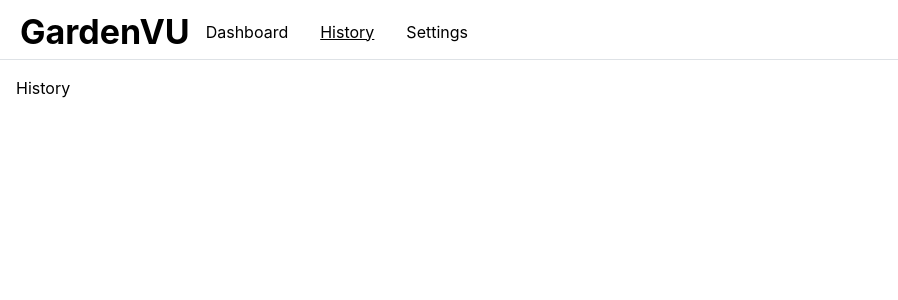
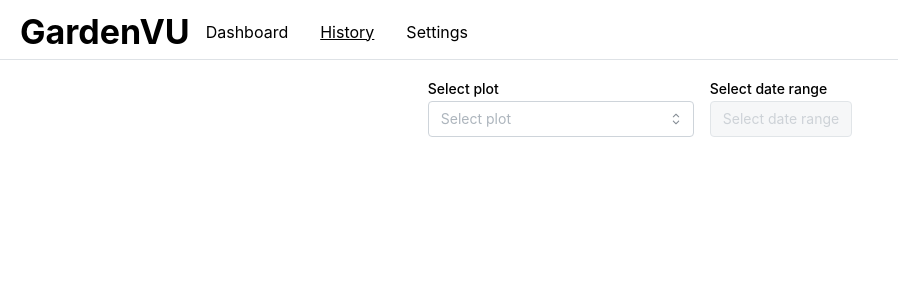
Before and after one commit to GardenVU/gardenvu-frontend, a React (Vite) app: page /history in a window 1280 px wide. Shown: the top 300 px of the page, without its empty margins (0-898 px from the left). Built offline with nearby package versions, Linux system fonts and the light colour scheme.

Commit message:
Started history page, updated graphs

```diff
--- a/src/components/Graph.tsx
+++ b/src/components/Graph.tsx
@@ -3,8 +3,10 @@ import {
   SensorData,
   SensorDataColors,
   SensorDataName,
+  SensorDataTitle,
 } from "../interfaces/SensorData.interface";
 import { Group, Title } from "@mantine/core";
+import GraphTooltip from "./GraphTooltip";
 
 interface GraphProps {
   data: SensorData[];
@@ -13,18 +15,12 @@ interface GraphProps {
 }
 
 const Graph = ({ data, value, dataKey }: GraphProps) => {
-  const title =
-    value === "temperature"
-      ? "Temperature"
-      : value === "pH"
-        ? "pH"
-        : value === "tds"
-          ? "TDS"
-          : "Water Level";
-
+  /** Render **/
   return (
     <Group>
-      <Title order={3}>{title}</Title>
+      <Title order={3}>
+        {SensorDataTitle[value.toUpperCase() as keyof typeof SensorDataTitle]}
+      </Title>
       <LineChart
         h={225}
         data={data}
@@ -47,6 +43,11 @@ const Graph = ({ data, value, dataKey }: GraphProps) => {
           },
         }}
         curveType="step"
+        tooltipProps={{
+          content: ({ label, payload }) => (
+            <GraphTooltip label={label} payload={payload} />
+          ),
+        }}
       />
     </Group>
   );
--- a/src/components/GraphPanel.tsx
+++ b/src/components/GraphPanel.tsx
@@ -13,12 +13,13 @@ interface GraphPanelProps {
 }
 
 const GraphPanel = ({ data }: GraphPanelProps) => {
+  /** States and Context **/
   const [selected, setSelected] = useState<SensorDataName>(
     SensorDataName.TEMPERATURE,
   );
 
+  /** Render **/
   return (
-
     <Grid justify="center" align="center">
       <Grid.Col span="content">
         <Stack>
--- /dev/null
+++ b/src/components/GraphTooltip.tsx
@@ -0,0 +1,33 @@
+import { Paper, Text } from "@mantine/core";
+import { SensorDataTitle } from "../interfaces/SensorData.interface";
+
+interface GraphTooltipProps {
+  label: string;
+  // eslint-disable-next-line @typescript-eslint/no-explicit-any
+  payload: Record<string, any>[] | undefined;
+}
+
+const GraphTooltip = ({ label, payload }: GraphTooltipProps) => {
+  if (!payload) return null;
+  return (
+    <Paper px="md" py="sm" withBorder shadow="md" radius="md">
+      <Text fw={500} mb={5}>
+        {new Date(label).toDateString()}
+      </Text>
+      <Text mb={5}>{new Date(label).toLocaleTimeString()}</Text>
+      {/*eslint-disable-next-line @typescript-eslint/no-explicit-any*/}
+      {payload.map((item: any) => (
+        <Text key={item.name} c={item.color} fz="sm">
+          {
+            SensorDataTitle[
+              item.name.toUpperCase() as keyof typeof SensorDataTitle
+            ]
+          }
+          : {item.value}
+        </Text>
+      ))}
+    </Paper>
+  );
+};
+
+export default GraphTooltip;
--- a/src/data/test-data.ts
+++ b/src/data/test-data.ts
@@ -1,3 +1,4 @@
+import { Plot } from "../interfaces/Plot.interface";
 import { SensorData } from "../interfaces/SensorData.interface";
 import { faker } from "@faker-js/faker";
 
@@ -12,8 +13,13 @@ export const createTestData = (): SensorData => {
   };
 };
 
-export const createTestPlotData = (): SensorData[] => {
-  return Array(10)
-    .fill(null)
-    .map(() => createTestData());
+export const createTestPlotData = (): Plot => {
+  return {
+    _id: faker.string.uuid(),
+    name: faker.word.adjective() + " plot",
+    data: Array.from({ length: 10 }, () => createTestData()),
+    createdAt: faker.date
+      .recent({ days: faker.number.int({ min: 5, max: 10 }) })
+      .toISOString(),
+  };
 };
--- a/src/index.tsx
+++ b/src/index.tsx
@@ -2,6 +2,7 @@ import React from "react";
 import ReactDOM from "react-dom/client";
 import "@mantine/core/styles.css";
 import "@mantine/charts/styles.css";
+import "@mantine/dates/styles.css";
 import { createTheme, MantineProvider } from "@mantine/core";
 import Router from "./router/router.tsx";
 
--- a/src/pages/Dashboard.tsx
+++ b/src/pages/Dashboard.tsx
@@ -11,13 +11,15 @@ const plotsData = [
 ];
 
 const Dashboard = () => {
+  /** States and Context **/
   const [selectedPlot, setSelectedPlot] = useState<number>(0);
 
+  /** Render **/
   return (
     <div>
-      <GraphPanel data={plotsData[selectedPlot]} />
+      <GraphPanel data={plotsData[selectedPlot].data} />
       <SimpleGrid cols={plotsData.length}>
-        {plotsData.map((data, index) => (
+        {plotsData.map((plot, index) => (
           <Card
             key={index}
             shadow="sm"
@@ -40,7 +42,7 @@ const Dashboard = () => {
                     </Text>
                   }
                 >
-                  {data[data.length - 1].temperature}
+                  {plot.data[plot.data.length - 1].temperature}
                 </List.Item>
                 <List.Item
                   icon={
@@ -49,7 +51,7 @@ const Dashboard = () => {
                     </Text>
                   }
                 >
-                  {data[data.length - 1].pH}
+                  {plot.data[plot.data.length - 1].pH}
                 </List.Item>
                 <List.Item
                   icon={
@@ -58,7 +60,7 @@ const Dashboard = () => {
                     </Text>
                   }
                 >
-                  {data[data.length - 1].tds}
+                  {plot.data[plot.data.length - 1].tds}
                 </List.Item>
                 <List.Item
                   icon={
@@ -67,7 +69,7 @@ const Dashboard = () => {
                     </Text>
                   }
                 >
-                  {data[data.length - 1].waterLevel}
+                  {plot.data[plot.data.length - 1].waterLevel}
                 </List.Item>
               </List>
             </Stack>
--- a/src/pages/History.tsx
+++ b/src/pages/History.tsx
@@ -1,7 +1,68 @@
-import { Text } from "@mantine/core";
+import { Group, Select } from "@mantine/core";
+import { Plot } from "../interfaces/Plot.interface";
+import { useState } from "react";
+import { createTestPlotData } from "../data/test-data";
+import { DatePickerInput } from "@mantine/dates";
+import GraphPanel from "../components/GraphPanel";
+
+const plotsData = [
+  createTestPlotData(),
+  createTestPlotData(),
+  createTestPlotData(),
+];
 
 const History = () => {
-  return <Text>History</Text>;
+  /** States and Context **/
+  const [selectedPlot, setSelectedPlot] = useState<Plot | null>(null);
+  const [dateRange, setDateRange] = useState<[Date | null, Date | null]>([
+    null,
+    null,
+  ]);
+
+  /** Render **/
+  const plotOptions = plotsData.map((plot, index) => ({
+    value: plot._id,
+    label: `Plot ${index + 1}`,
+  }));
+
+  return (
+    <div>
+      <Group mb={10} justify="center">
+        <Select
+          key={selectedPlot?._id}
+          data={plotOptions}
+          label="Select plot"
+          placeholder="Select plot"
+          value={selectedPlot?._id}
+          onChange={(value) => {
+            setSelectedPlot(
+              plotsData.find((plot) => plot._id === value) || null,
+            );
+          }}
+          clearable
+        />
+        <DatePickerInput
+          type="range"
+          label="Select date range"
+          placeholder="Select date range"
+          value={dateRange}
+          onChange={(value) => setDateRange(value)}
+          clearable
+          minDate={
+            selectedPlot?.createdAt
+              ? new Date(selectedPlot.createdAt)
+              : undefined
+          }
+          maxDate={new Date()}
+          disabled={!selectedPlot}
+          firstDayOfWeek={0}
+        />
+      </Group>
+      {dateRange[0] && dateRange[1] && selectedPlot && (
+        <GraphPanel data={selectedPlot.data} />
+      )}
+    </div>
+  );
 };
 
 export default History;
```
Also changed, not shown: src/api/api.ts (+20 -2 lines), src/interfaces/Plot.interface.ts (added, +8 -0 lines).
